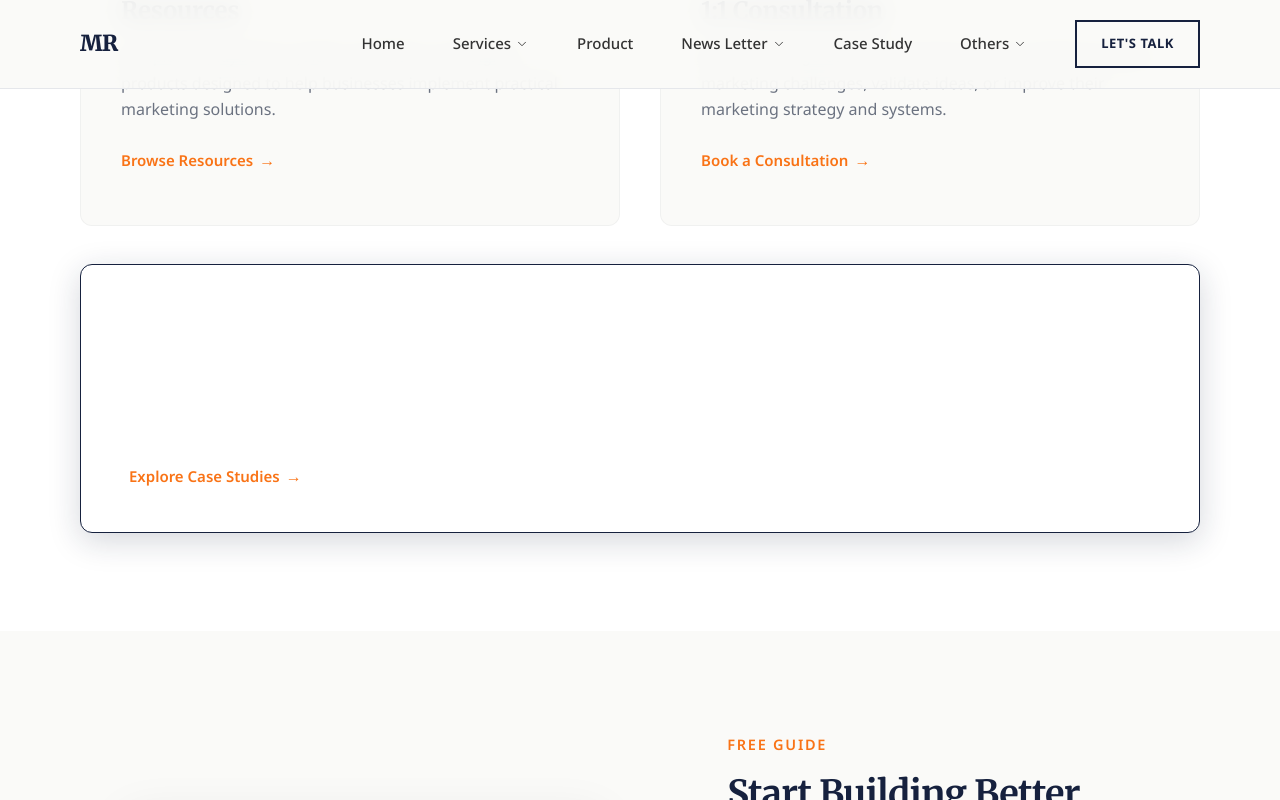
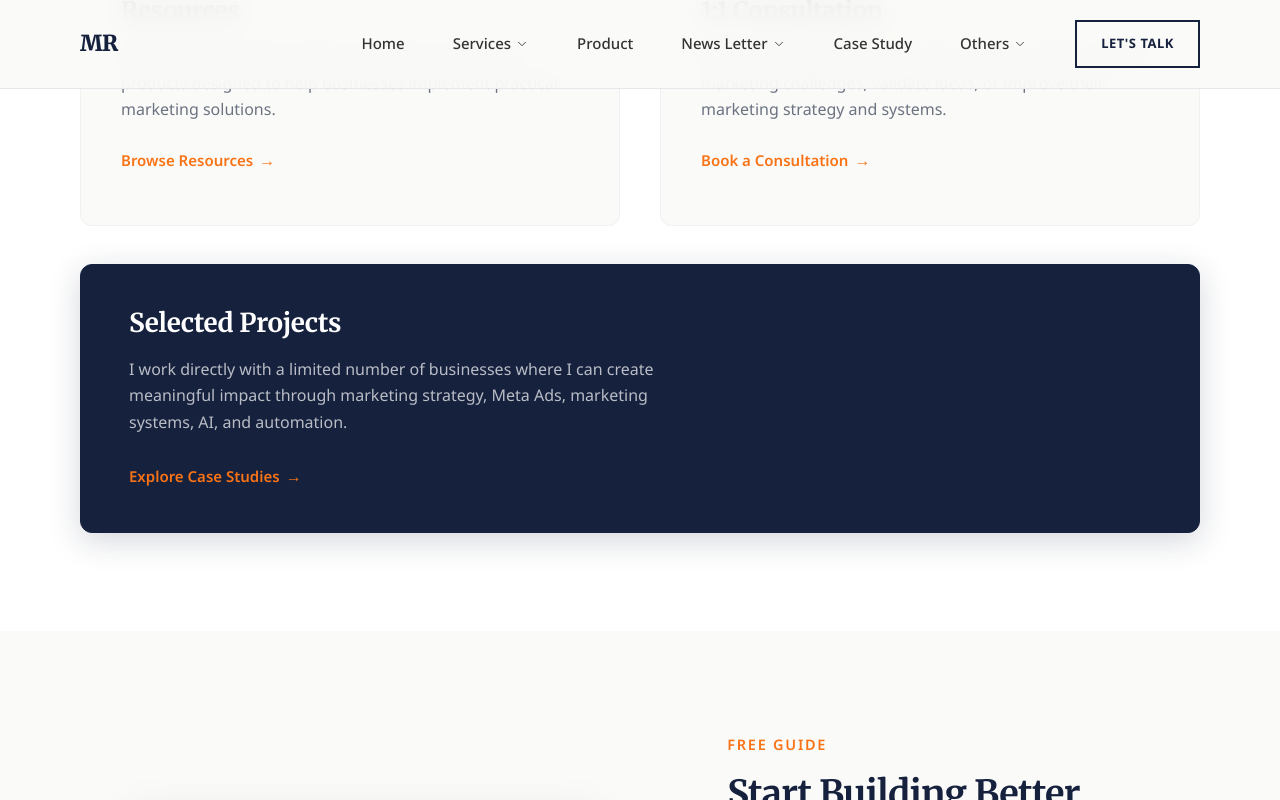
Before and after one commit to marzanurrahman/marzanur-rahman, a website: page index.html in a window 1280 px wide. In both pictures the pointer is over the element 640 px from the left and 3520 px from the top of the page. Shown: the part 3120-3920 px from the top of the page. Drawn offline with Linux system fonts and the light colour scheme.

Commit message:
style: fix Selected Projects featured card hover bg color

```diff
--- a/style.css
+++ b/style.css
@@ -832,6 +832,7 @@ section.alt-bg {
 }
 
 .way-card-featured:hover {
+  background-color: var(--text-heading);
   border-color: var(--text-heading);
   box-shadow: 0 8px 32px rgba(22, 33, 62, 0.18);
   transform: translateY(-2px);
```
